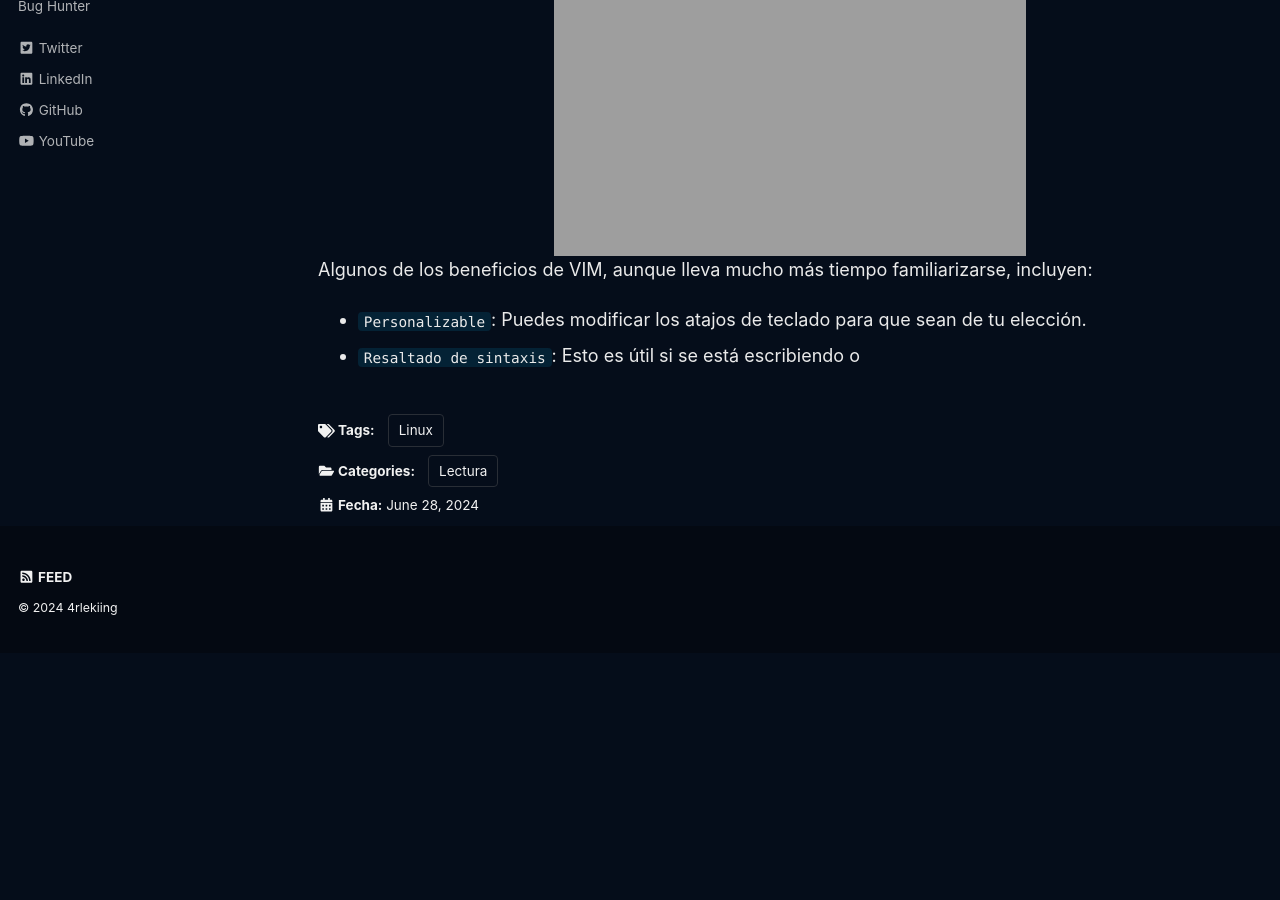
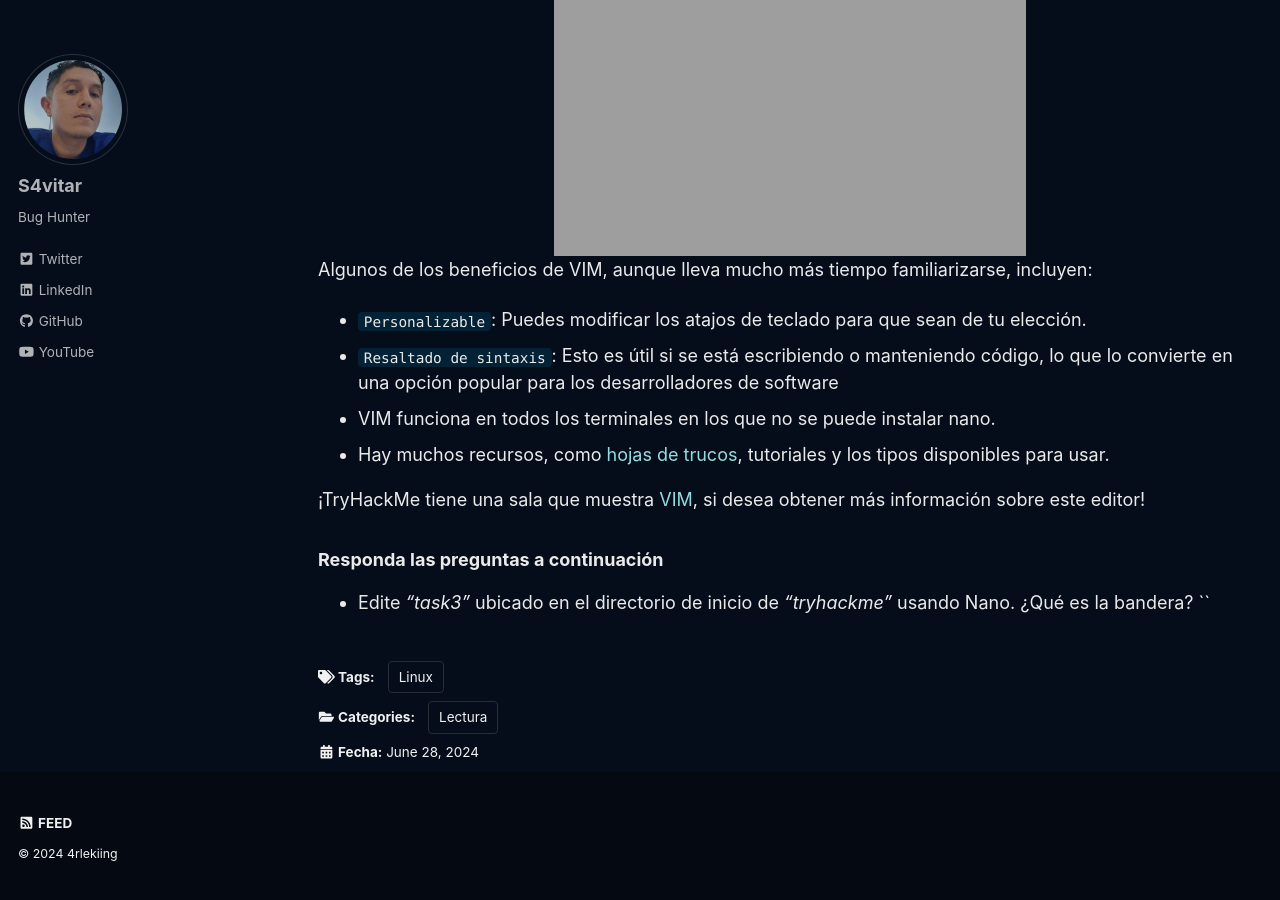
Before and after one commit to 4rleki-ing/TryH4ckm3.github.io, a Jekyll site: the page built from _posts/2024-03-23-Fundamentos-Linux-3.md, in a window 1280 px wide and 900 px high, scrolled down 3174 px. Built offline with Jekyll 4.4.1, drawn with Linux system fonts in a browser that asks for light colours; cached includes are drawn as plain includes; a script that is not in the unit is left out; before the commit the page ends 3827 px from its top, so only the background shows below that.

Commit message:
Update 2024-03-23-Fundamentos-Linux-3.md

```diff
--- a/_posts/2024-03-23-Fundamentos-Linux-3.md
+++ b/_posts/2024-03-23-Fundamentos-Linux-3.md
@@ -76,4 +76,11 @@
 Algunos de los beneficios de VIM, aunque lleva mucho más tiempo familiarizarse, incluyen:
 
 - `Personalizable`: Puedes modificar los atajos de teclado para que sean de tu elección.
-- `Resaltado de sintaxis`: Esto es útil si se está escribiendo o
+- `Resaltado de sintaxis`: Esto es útil si se está escribiendo o manteniendo código, lo que lo convierte en una opción popular para los desarrolladores de software
+- VIM funciona en todos los terminales en los que no se puede instalar nano.
+- Hay muchos recursos, como [hojas de trucos](https://vim.rtorr.com/), tutoriales y los tipos disponibles para usar.
+
+¡TryHackMe tiene una sala que muestra [VIM](https://tryhackme.com/r/room/toolboxvim), si desea obtener más información sobre este editor!
+
+### Responda las preguntas a continuación
+- Edite *"task3"* ubicado en el directorio de inicio de *"tryhackme"* usando Nano. ¿Qué es la bandera? ``
```
